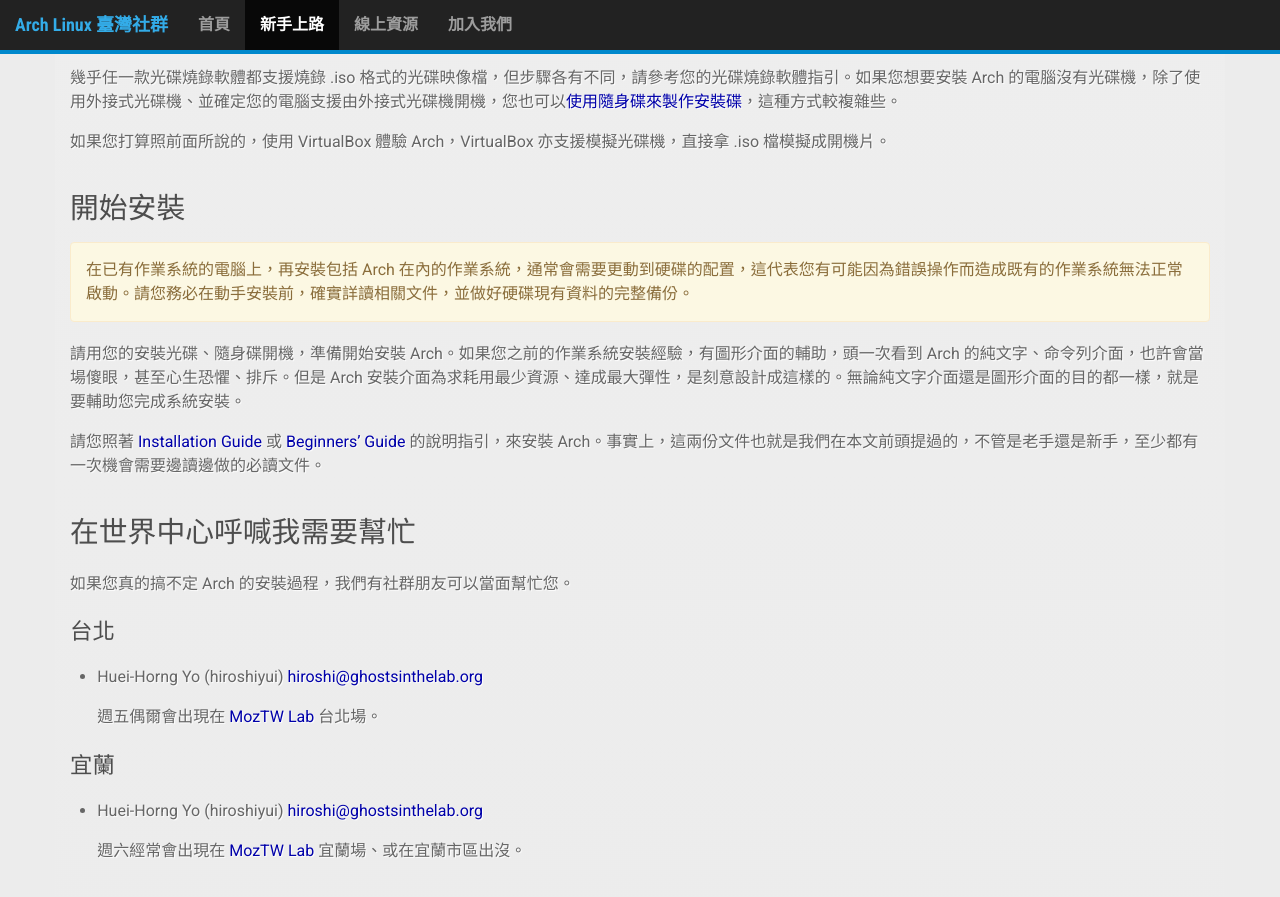
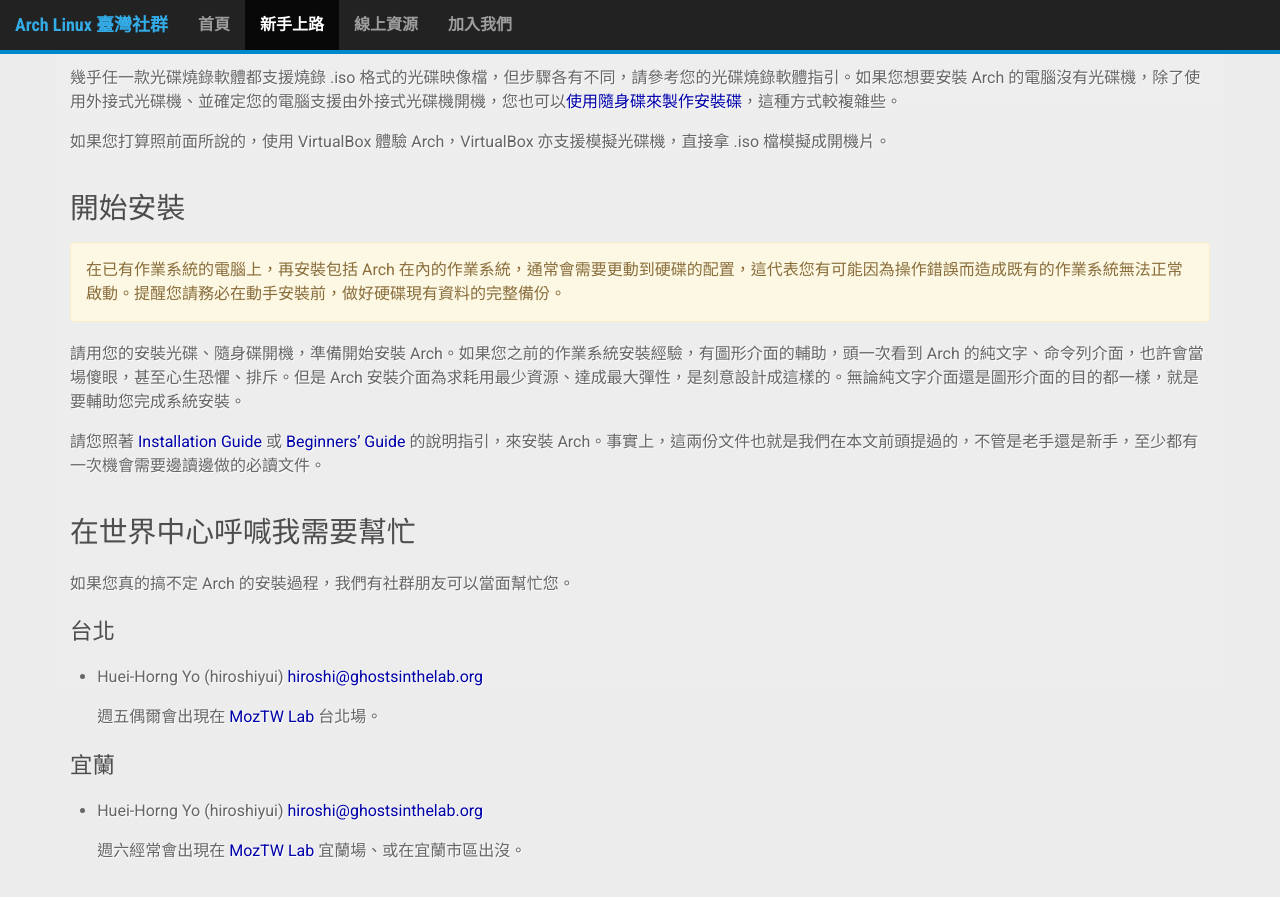
Before and after one commit to linux-taiwan/arch.linux.org.tw, a Jekyll site: the page built from getting-started/index.md, in a window 1280 px wide and 900 px high, scrolled down 1119 px. Shown: the top 897 px of the window. Built offline with Jekyll 4.4.1, drawn with Linux system fonts in a browser that asks for light colours; nearby versions of some CDN libraries; Markdown is read by kramdown in place of the engine named in the settings.

Commit message:
Edit getting-started/index.md
Signed-off-by: Huei-Horng Yo <hiroshiyui@gmail.com>

```diff
--- a/getting-started/index.md
+++ b/getting-started/index.md
@@ -45,7 +45,7 @@ VirtualBox 的功能已經相當完備，您架出來的 Arch 經過適當的網
 
 # 開始安裝
 
-<div class="alert alert-warning">在已有作業系統的電腦上，再安裝包括 Arch 在內的作業系統，通常會需要更動到硬碟的配置，這代表您有可能因為錯誤操作而造成既有的作業系統無法正常啟動。請您務必在動手安裝前，確實詳讀相關文件，並做好硬碟現有資料的完整備份。</div>
+<div class="alert alert-warning">在已有作業系統的電腦上，再安裝包括 Arch 在內的作業系統，通常會需要更動到硬碟的配置，這代表您有可能因為操作錯誤而造成既有的作業系統無法正常啟動。提醒您請務必在動手安裝前，做好硬碟現有資料的完整備份。</div>
 
 請用您的安裝光碟、隨身碟開機，準備開始安裝 Arch。如果您之前的作業系統安裝經驗，有圖形介面的輔助，頭一次看到 Arch 的純文字、命令列介面，也許會當場傻眼，甚至心生恐懼、排斥。但是 Arch 安裝介面為求耗用最少資源、達成最大彈性，是刻意設計成這樣的。無論純文字介面還是圖形介面的目的都一樣，就是要輔助您完成系統安裝。
 
```
